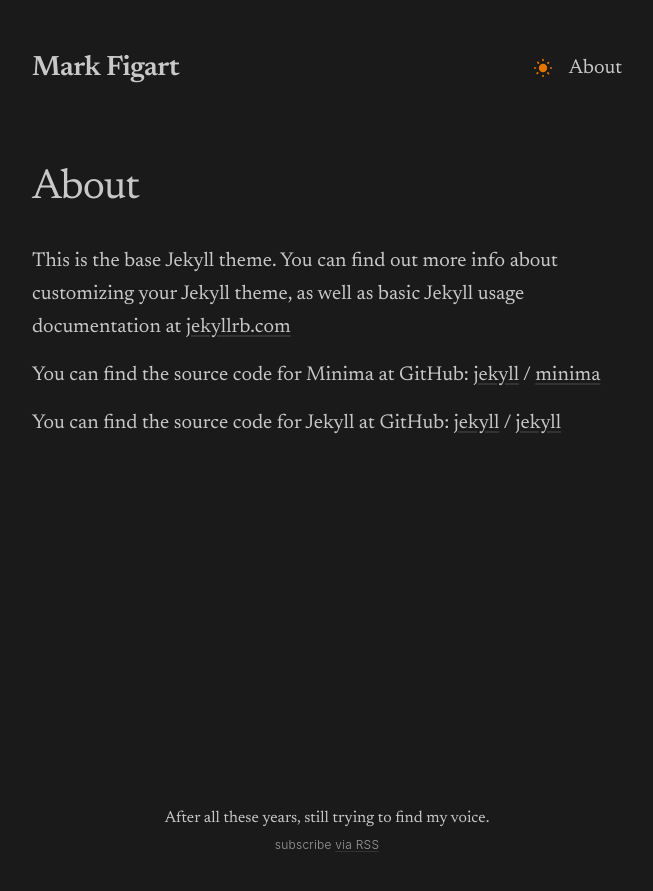
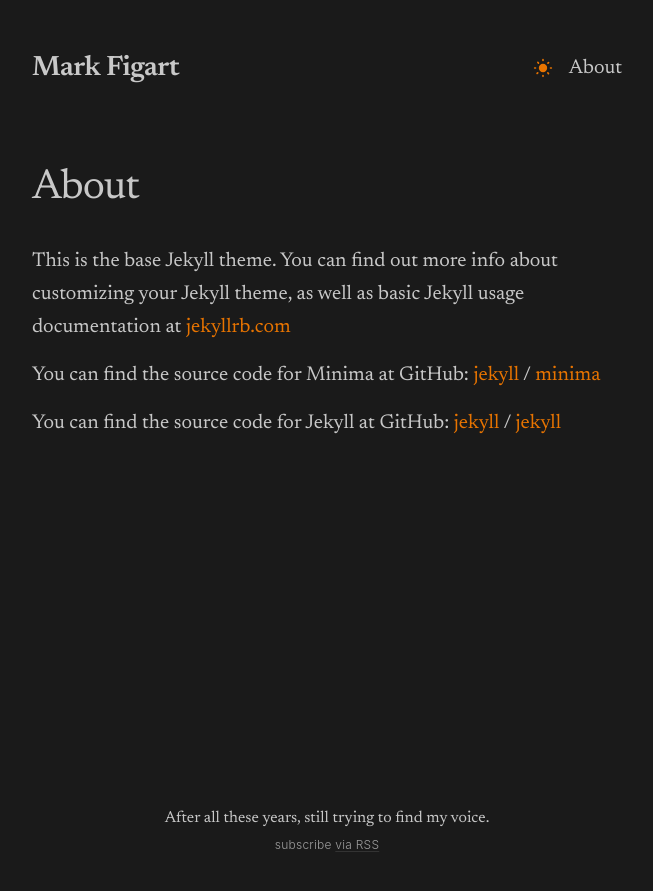
Before and after one commit to figart/60, a Jekyll site: the page built from about.markdown, in a window 1280 px wide. Shown: the top 891 px of the page, without its empty margins (313-966 px from the left). Built offline with Jekyll 4.4.1, drawn with Linux system fonts in a browser that asks for light colours.

Commit message:
change color of links in posts

```diff
--- a/_sass/minima/_layout.scss
+++ b/_sass/minima/_layout.scss
@@ -549,3 +549,28 @@
 .post-content .gallery-carousel img {
   cursor: zoom-in;
 }
+
+/**
+ * Post content links
+ */
+.post-content a {
+  color: #e87400;
+  font-weight: 600;
+  text-decoration: underline;
+  text-decoration-color: transparent;
+  text-underline-offset: 0.15em;
+  transition: text-decoration-color 0.2s ease;
+
+  [data-theme="dark"] & {
+    font-weight: normal;
+  }
+
+  &:visited {
+    color: #e87400;
+  }
+
+  &:hover {
+    text-decoration-color: #e87400;
+    opacity: 1;
+  }
+}
```
